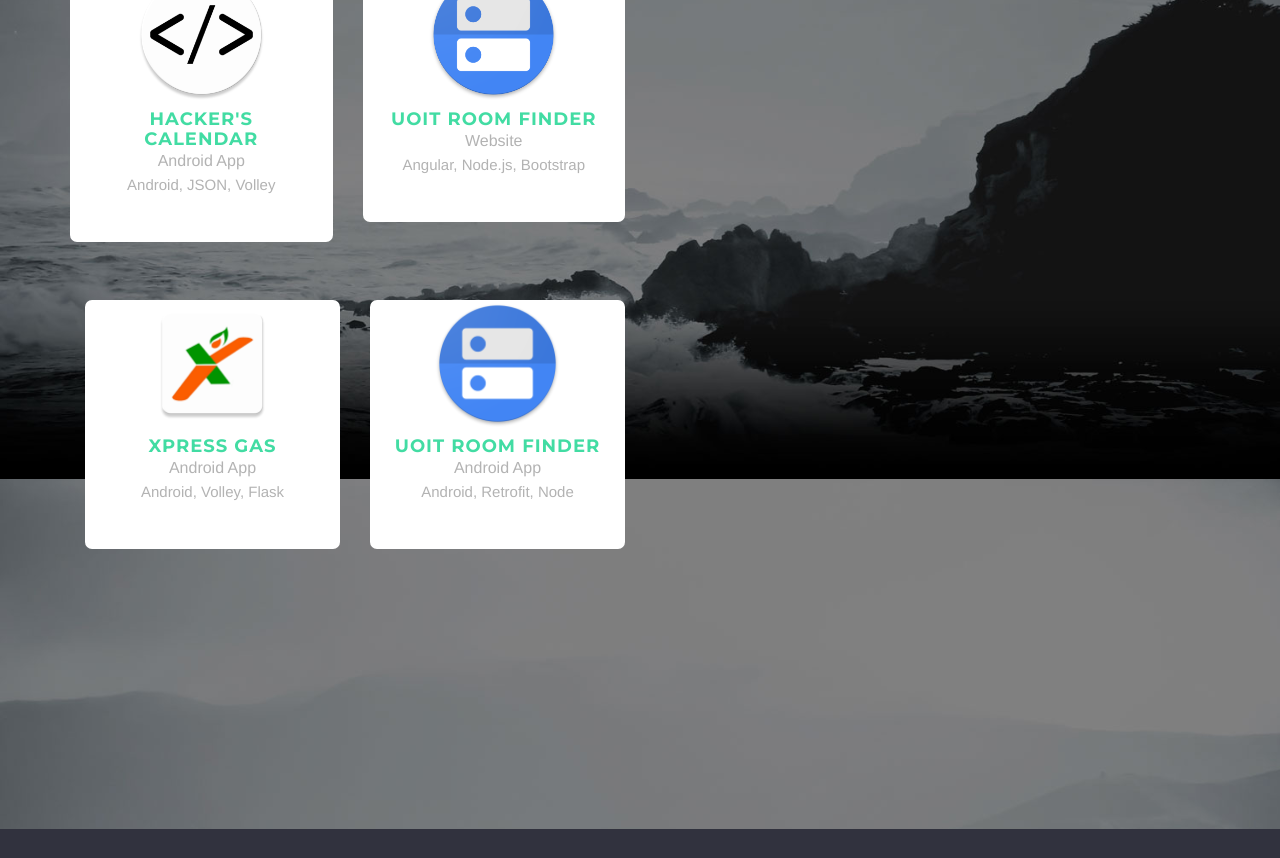
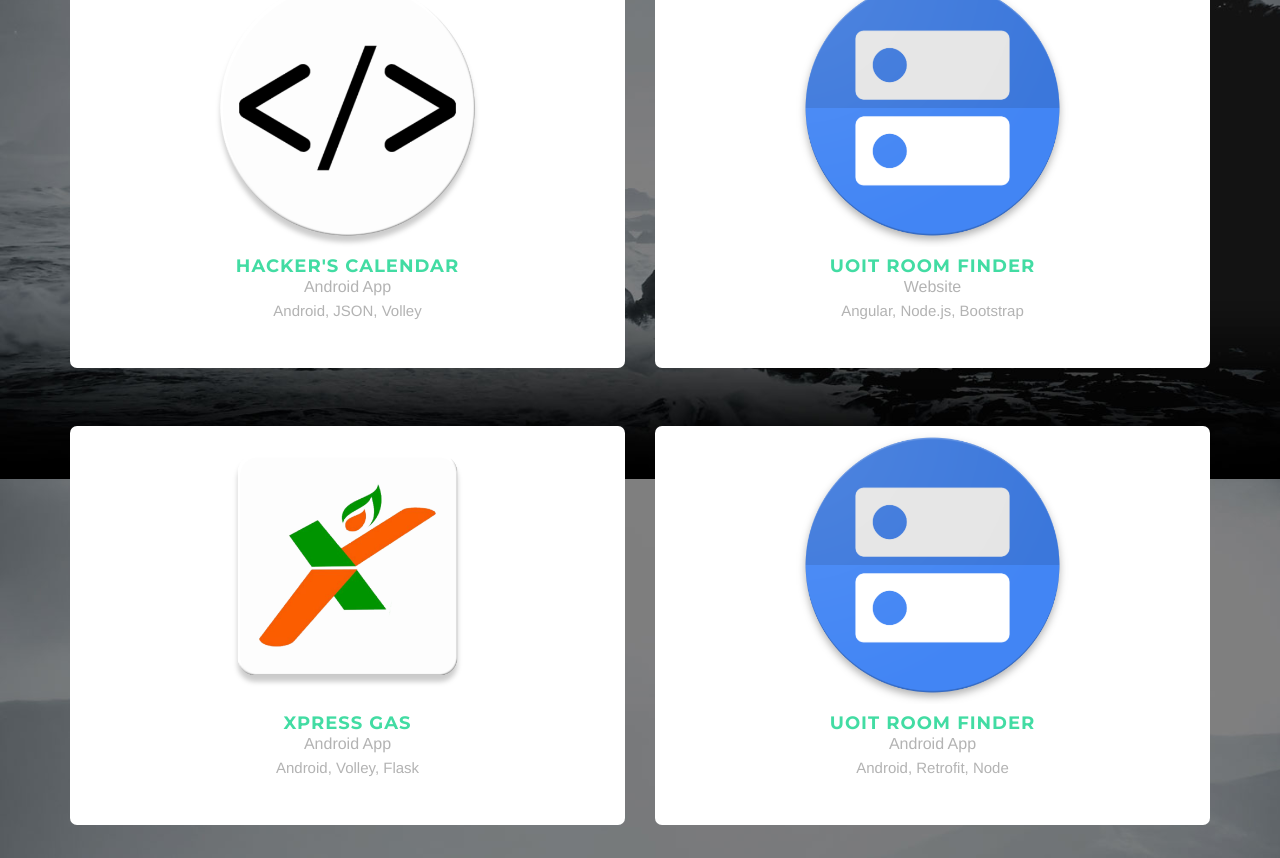
Before and after one commit to yenvanio/yenvanio.ca, a website: page index.html in a window 1280 px wide. Shown: the part 2145-3003 px from the top of the page. Drawn offline with nearby package versions, Linux system fonts and the light colour scheme.

Commit message:
Revert "updated rows"
This reverts commit d790d0775dc425b8cbe3fa7e58827cdb7d64219b.

```diff
--- a/index.html
+++ b/index.html
@@ -136,7 +136,7 @@
     </div>
     <div class="container">
       <div class="row row-bottom-padded-sm">
-        <div class="col-xs-3">
+        <div class="col-xs-6">
           <a href="https://play.google.com/store/apps/details?id=com.shiv.hackerscalendar" target="_blank" class="fh5co-project-item image-popup to-animate fadeInUp animated">
               <img src="img/hackersCalendar.png" alt="Image" class="img-responsive proj-img">
               <div class="fh5co-text">
@@ -146,7 +146,7 @@
               </div>
             </a>
         </div>
-        <div class="col-xs-3">
+        <div class="col-xs-6">
           <a href="http://uoit.yshiv.com" target="_blank" class="fh5co-project-item image-popup to-animate fadeInUp animated">
               <img src="img/roomFinder.png" alt="Image" class="img-responsive proj-img">
               <div class="fh5co-text">
@@ -157,7 +157,8 @@
             </a>
         </div>
         </div>
-          <div class="col-xs-3">
+        <div class="row row-bottom-padded-sm">
+          <div class="col-xs-6">
             <a href="https://play.google.com/store/apps/details?id=com.outsourced.shiv.ghana_cylinders" target="_blank" class="fh5co-project-item image-popup to-animate fadeInUp animated">
                 <img src="img/xpressgas.png" alt="Image" class="img-responsive proj-img">
                 <div class="fh5co-text">
@@ -167,7 +168,7 @@
                 </div>
               </a>
           </div>
-          <div class="col-xs-3">
+          <div class="col-xs-6">
             <a href="https://play.google.com/store/apps/details?id=com.outsourced.shiv.uoitroomfinder" target="_blank" class="fh5co-project-item image-popup to-animate fadeInUp animated">
                 <img src="img/roomFinder.png" alt="Image" class="img-responsive proj-img">
                 <div class="fh5co-text">
@@ -177,6 +178,7 @@
                 </div>
               </a>
           </div>
+      </div>
     </div>
   </section>
 
```
